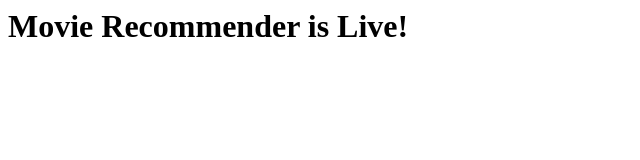
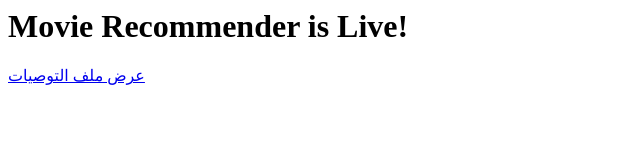
Before and after one commit to absimoh/1, a plain HTML site: page docs/index.html in a window 1280 px wide. Shown: the whole page, without its empty margins (0-640 px from the left). Drawn offline with Linux system fonts and the light colour scheme.

Commit message:
Fix link to recommendations CSV inside docs/

```diff
--- a/docs/index.html
+++ b/docs/index.html
@@ -1 +1,2 @@
 <h1>Movie Recommender is Live!</h1>
+<a href="./recommendations_top10.csv">عرض ملف التوصيات</a>
```
